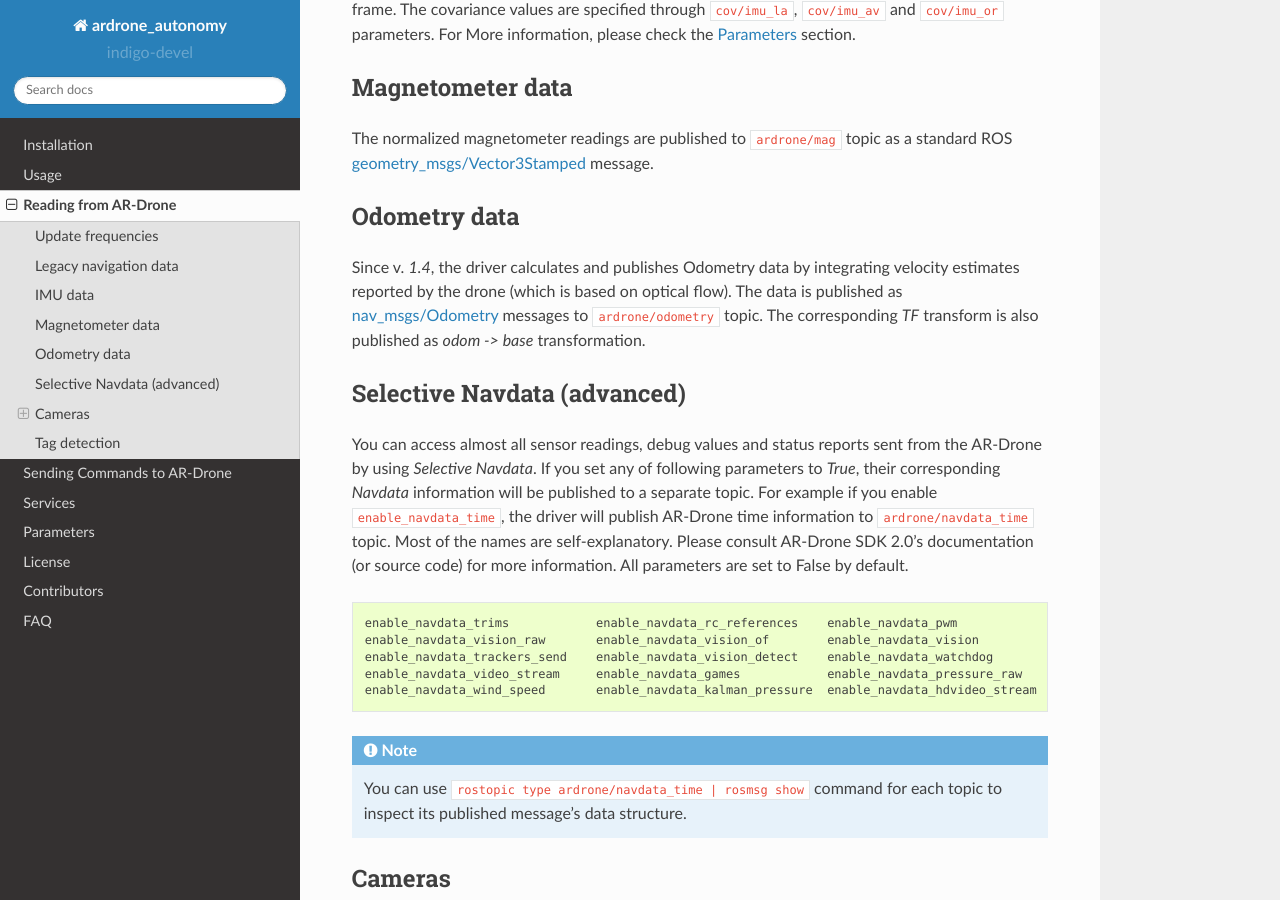
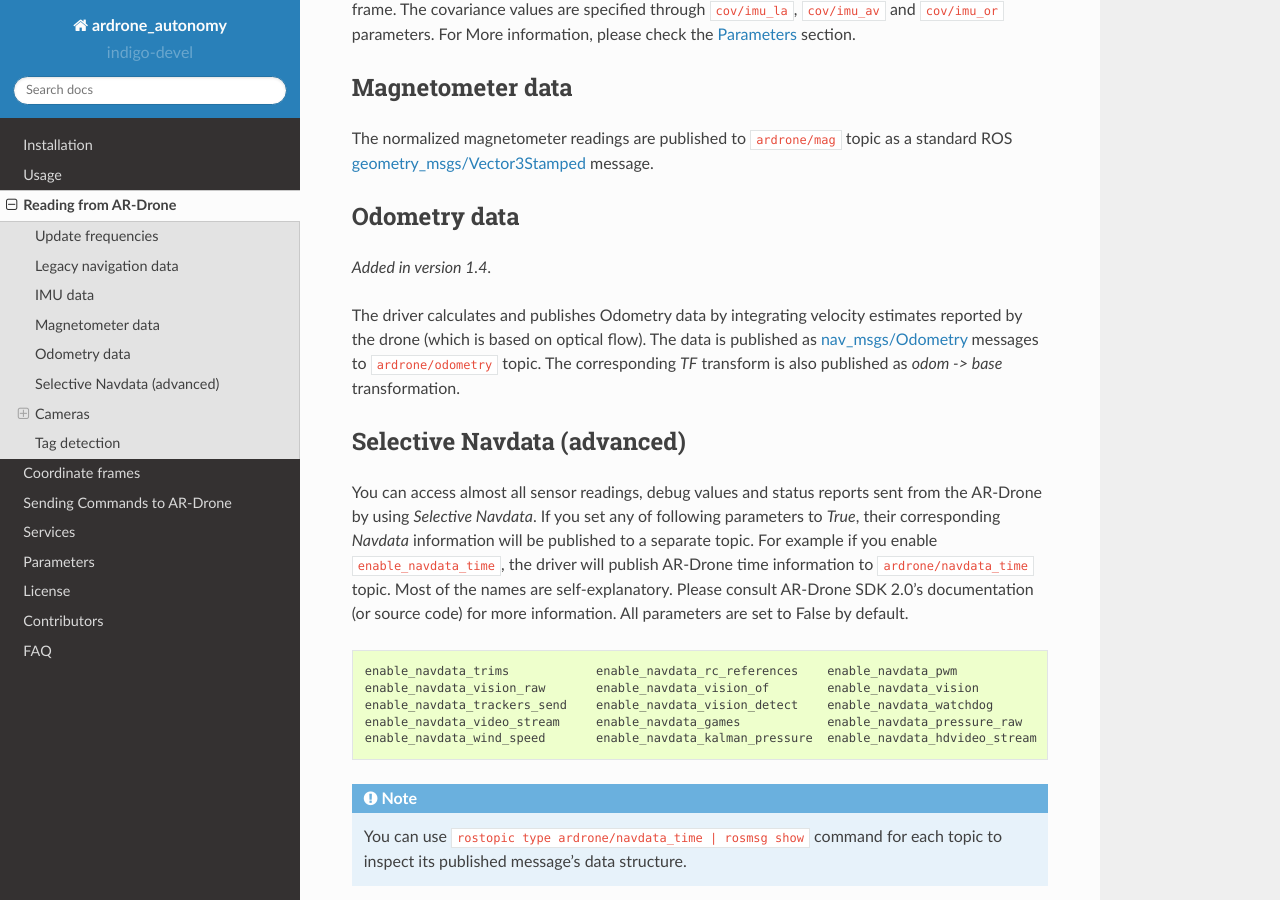
Before and after one commit to AutonomyLab/ardrone_autonomy, a Sphinx documentation site: the page built from docs/reading.rst, in a window 1280 px wide and 900 px high, scrolled down 1836 px. Built offline with Sphinx 7.4.7 and the Read the Docs theme 2.0.0, drawn with Linux system fonts in a browser that asks for light colours.

Commit message:
Update documentations for coordinate frames

```diff
--- a/docs/FAQ.rst
+++ b/docs/FAQ.rst
@@ -24,7 +24,7 @@
 
 - `tum_simulator <http://wiki.ros.org/tum_simulator>`_
 
-AR Drone simulation in Gazebo, compatible with `ardrone_autonomy`.
+AR Drone simulation in `Gazebo <http://wiki.ros.org/gazebo_ros_pkgs>`_, compatible with `ardrone_autonomy`.
 
 How can I report a bug, submit patches or ask for a feature?
 ------------------------------------------------------------
--- a/docs/index.rst
+++ b/docs/index.rst
@@ -67,6 +67,7 @@
     installation
     usage
     reading
+    frames
     commands
     services
     parameters
--- a/docs/reading.rst
+++ b/docs/reading.rst
@@ -74,7 +74,9 @@
 Odometry data
 -------------
 
-Since v. `1.4`, the driver calculates and publishes Odometry data by integrating velocity estimates reported by the drone (which is based on optical flow). The data is published as `nav_msgs/Odometry <http://docs.ros.org/api/nav_msgs/html/msg/Odometry.html>`_ messages to ``ardrone/odometry`` topic. The corresponding `TF` transform is also published as `odom -> base` transformation.
+.. versionadded:: 1.4
+
+The driver calculates and publishes Odometry data by integrating velocity estimates reported by the drone (which is based on optical flow). The data is published as `nav_msgs/Odometry <http://docs.ros.org/api/nav_msgs/html/msg/Odometry.html>`_ messages to ``ardrone/odometry`` topic. The corresponding `TF` transform is also published as `odom -> base` transformation.
 
 Selective Navdata (advanced)
 ----------------------------
```
Also changed, not shown: docs/commands.rst (+0 -10 lines), docs/frames.rst (added, +9 -0 lines), docs/images/frames.jpg (added).
